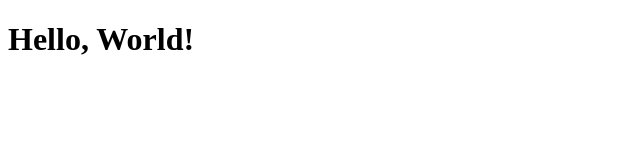
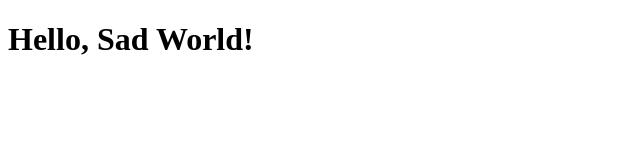
Before and after one commit to rudine-tradingspace/gtmsstest, a plain HTML site: page index.html in a window 1280 px wide. Shown: the whole page, without its empty margins (0-640 px from the left). Drawn offline with Linux system fonts and the light colour scheme.

Commit message:
Update index.html

```diff
--- a/index.html
+++ b/index.html
@@ -6,6 +6,6 @@
     <title>Hello World</title>
 </head>
 <body>
-    <h1>Hello, World!</h1>
+    <h1>Hello, Sad World!</h1>
 </body>
 </html>
```
